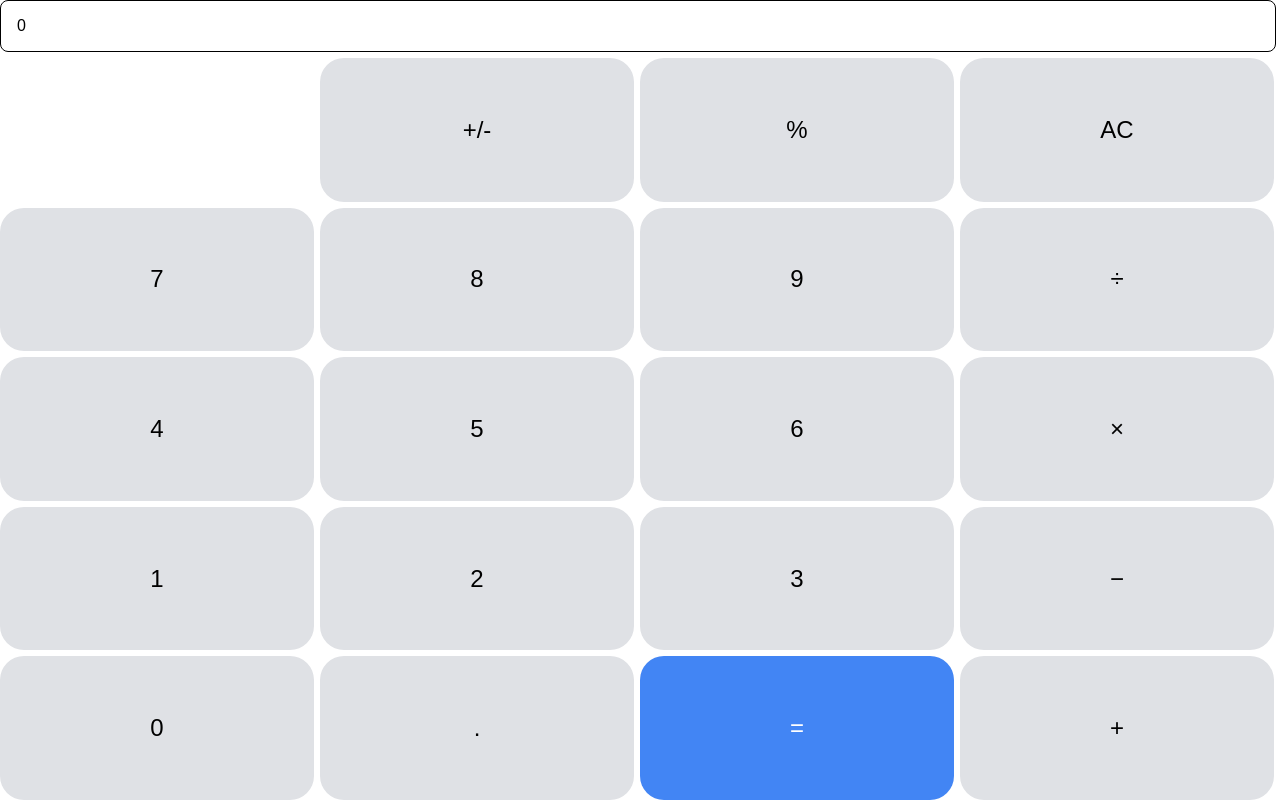
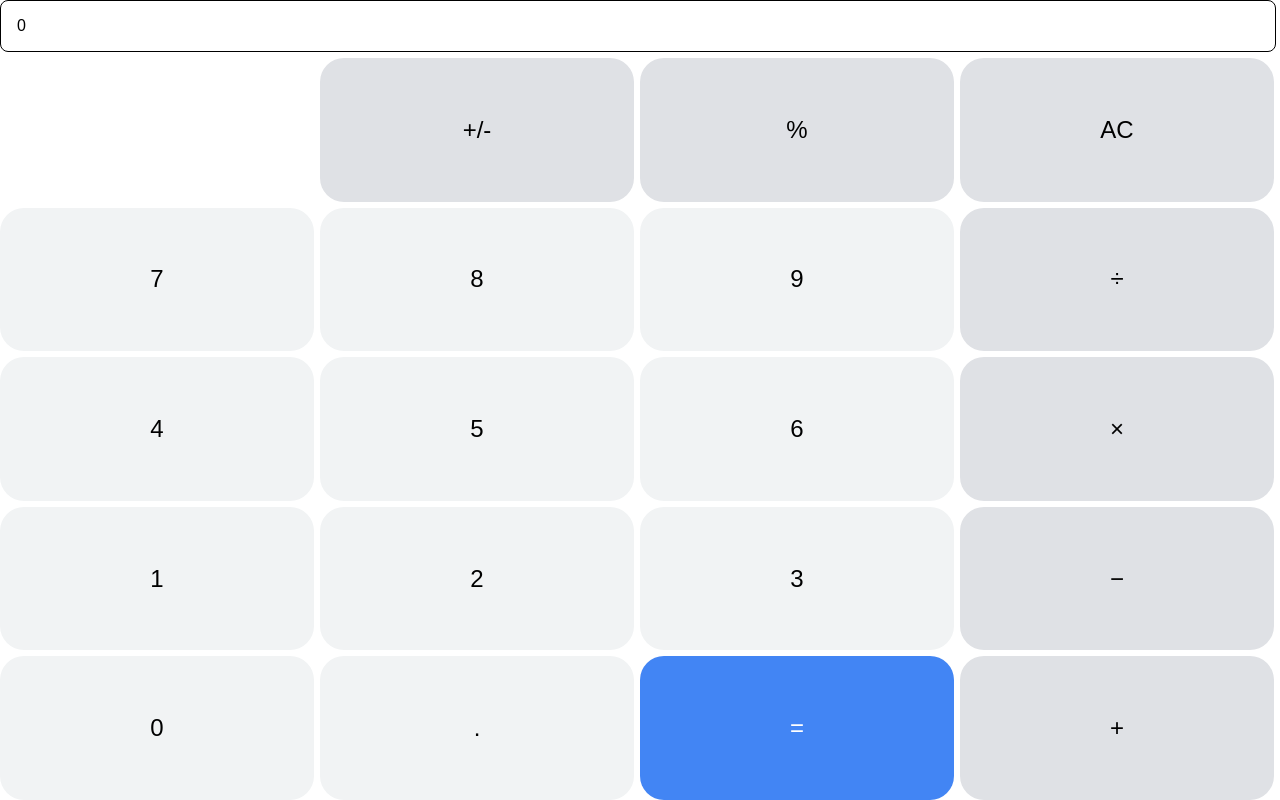
Before and after one commit to limecodes/calcul8tr-client, a React app: page / in a window 1280 px wide. Built offline with nearby package versions, Linux system fonts and the light colour scheme.

Commit message:
Adjusted styles.

```diff
--- a/src/style.css
+++ b/src/style.css
@@ -28,6 +28,14 @@ body {
   flex: 0 0 auto;
 }
 
+.Error {
+  padding: 0.25em;
+  padding-left: 1em;
+  border-radius: 1em;
+  background: red;
+  color: white;
+}
+
 .Keypad {
   display: flex;
   width: 100%;
@@ -50,6 +58,10 @@ button {
   font-size: 1.5em;
 }
 
+button.number, button.float {
+    background: #f1f3f4;
+}
+
 button.calculate {
     background: #4285f4;
     color: white;
```
